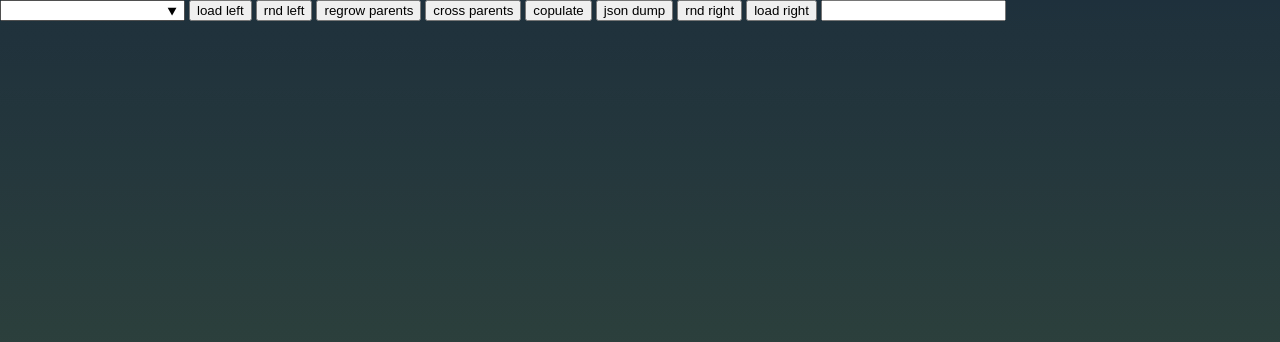
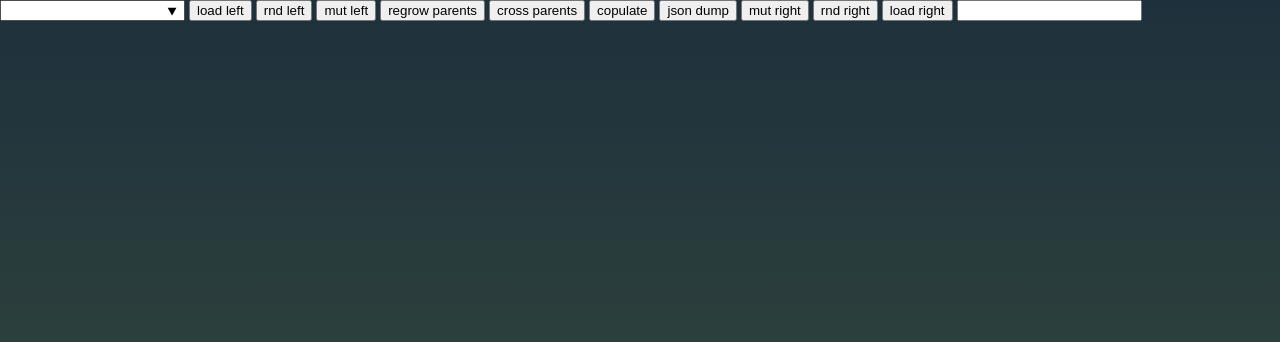
Before and after one commit to mart1ver/Arborithms, a plain HTML site: page index.htm in a window 1280 px wide. Shown: the top 342 px of the page. Drawn offline with Linux system fonts and the light colour scheme.

Commit message:
modified:   canvas.js 	modified:   index.htm

```diff
--- a/canvas.js
+++ b/canvas.js
@@ -85,7 +85,6 @@ function copulate12() {
 }
 //cross parents genome and a bit of mutation to make a child in set3 >>>>> candide
 function copulate(set1, set2) {
-
     let mutation = 0.05;
     lt = (random(0, 1) > mutation) ? set1.lt : random(0.3, 1);
     mnSpt = (random(0, 1) > mutation) ? set1.mnSpt : random(0.5, 1);
--- a/index.htm
+++ b/index.htm
@@ -14,8 +14,8 @@
     <div id="buttons">
     <input id="which" list="varieties">
     <button id="newplantLeft" width="400px" onclick="loadInParentSlot(2)">load left</button>
-    <button id="renew" width="400px" onclick="reset(2)">rnd left</button>
-
+    <button id="renewLeft" width="400px" onclick="reset(2)">rnd left</button>
+    <button id="mutateLeft" width="400px" onclick="reset(2)">mut left</button>
 
     <button id="generate" width="400px" onclick="generate()">regrow parents</button>
     <button id="copulate" width="400px" onclick="cross12()">cross parents</button>
@@ -23,8 +23,8 @@
     <button id="jsondump" width="400px" onclick="jsondump()">json dump</button>
 
 
-
-    <button id="renew" width="400px" onclick="reset(1)">rnd right</button>
+    <button id="mutateRight" width="400px" onclick="reset(1)">mut right</button>
+    <button id="renewRight" width="400px" onclick="reset(1)">rnd right</button>
     <button id="newplantRight" width="400px" onclick="loadInParentSlot(1)">load right</button>
     <input id="which2" list="varieties">
     </div>
```
